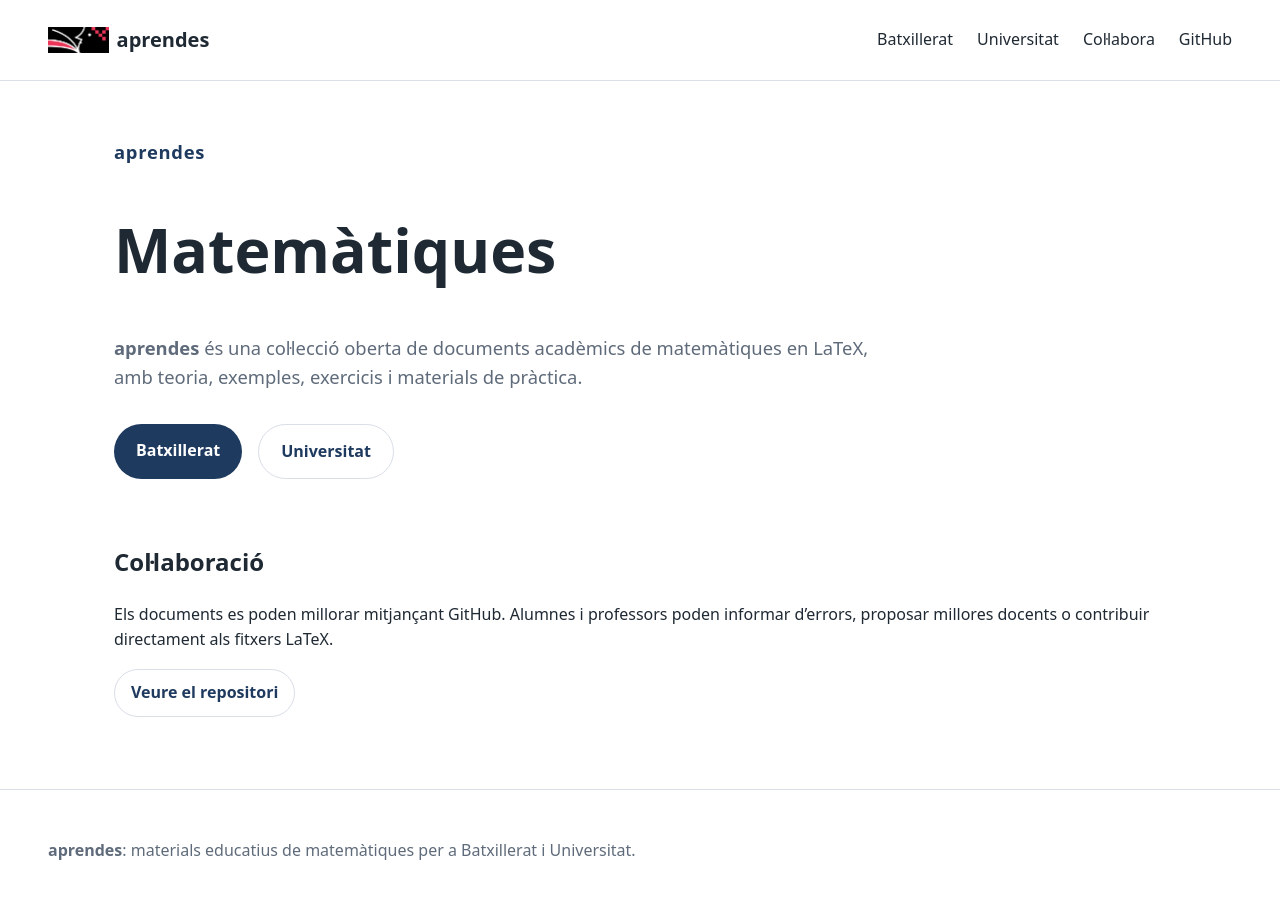
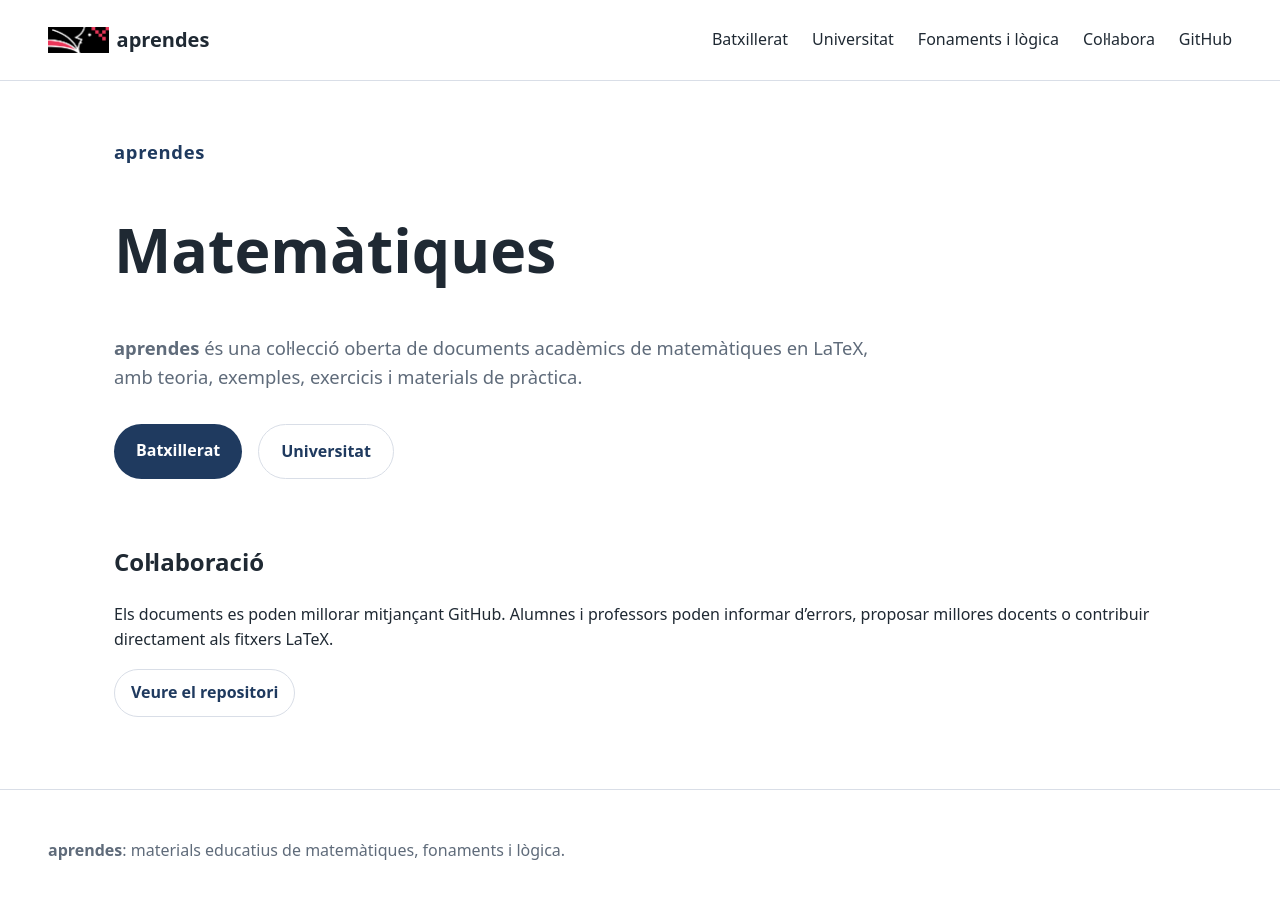
Before and after one commit to maperello/aprendes, a Jekyll site: the page built from index.md, in a window 1280 px wide. Built offline with Jekyll 4.4.1, drawn with Linux system fonts in a browser that asks for light colours.

Commit message:
Modify footer description in default layout
Updated footer description to include 'fonaments i lògica'.

```diff
--- a/_layouts/default.html
+++ b/_layouts/default.html
@@ -7,28 +7,25 @@
   <meta name="description" content="{{ site.description }}">
   <link rel="stylesheet" href="{{ site.baseurl }}/assets/css/style.css">
 </head>
-
 <body>
   <header class="site-header">
     <a class="brand" href="{{ site.baseurl }}/">
       <img src="{{ site.baseurl }}/assets/img/logo-aprendes.svg" alt="" class="site-logo">
       <span>aprendes</span>
     </a>
-
     <nav>
   <a href="{{ site.baseurl }}/batxillerat/">Batxillerat</a>
   <a href="{{ site.baseurl }}/universitat/">Universitat</a>
+  <a href="{{ site.baseurl }}/logcat/">Fonaments i lògica</a>
   <a href="{{ site.baseurl }}/collabora/">Col·labora</a>
   <a href="https://github.com/maperello/aprendes">GitHub</a>
     </nav>
   </header>
-
   <main class="page">
     {{ content }}
   </main>
-
   <footer class="site-footer">
-    <p><strong>aprendes</strong>: materials educatius de matemàtiques per a Batxillerat i Universitat.</p>
+    <p><strong>aprendes</strong>: materials educatius de matemàtiques, fonaments i lògica.</p>
   </footer>
 </body>
 </html>
```
